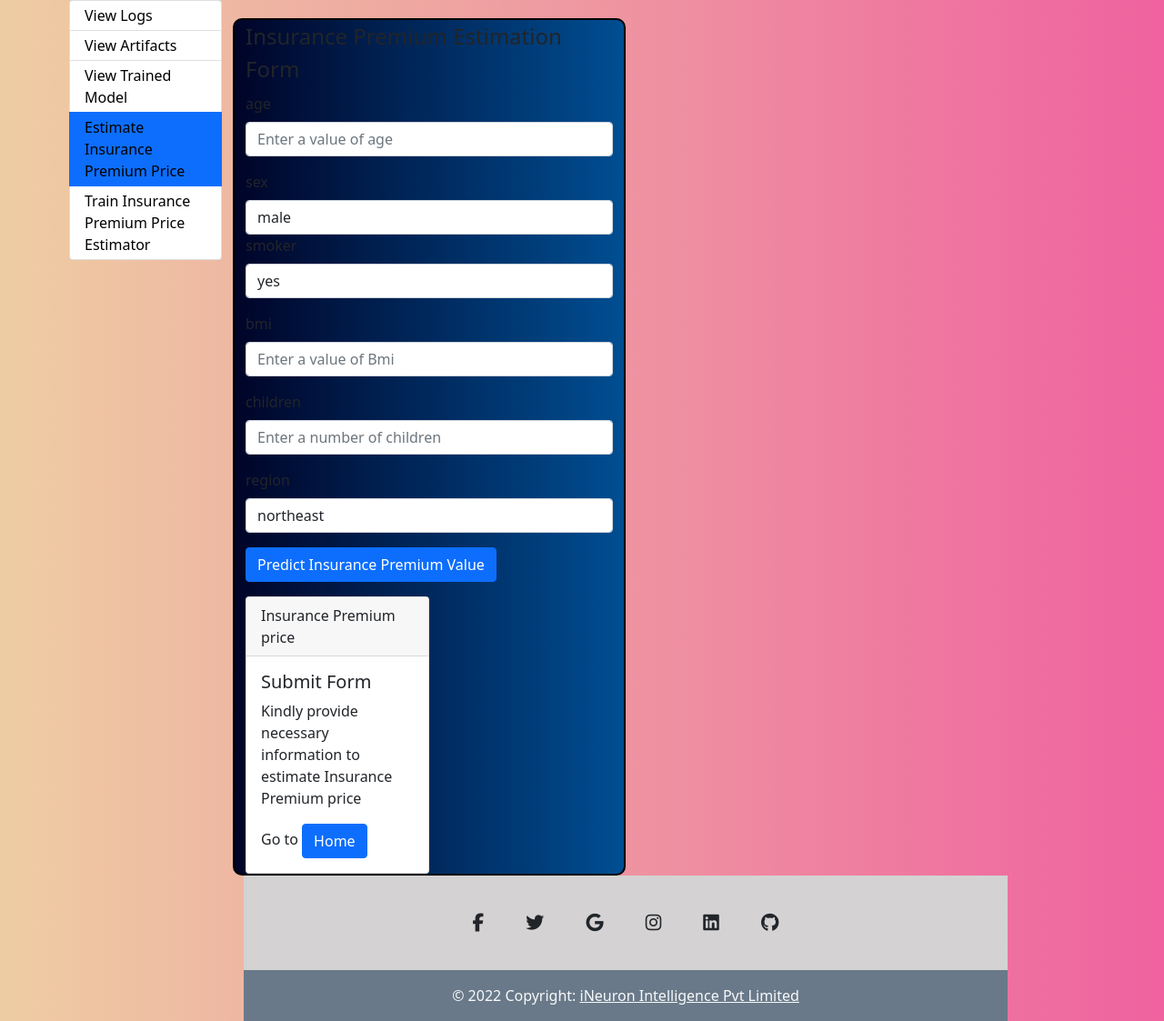
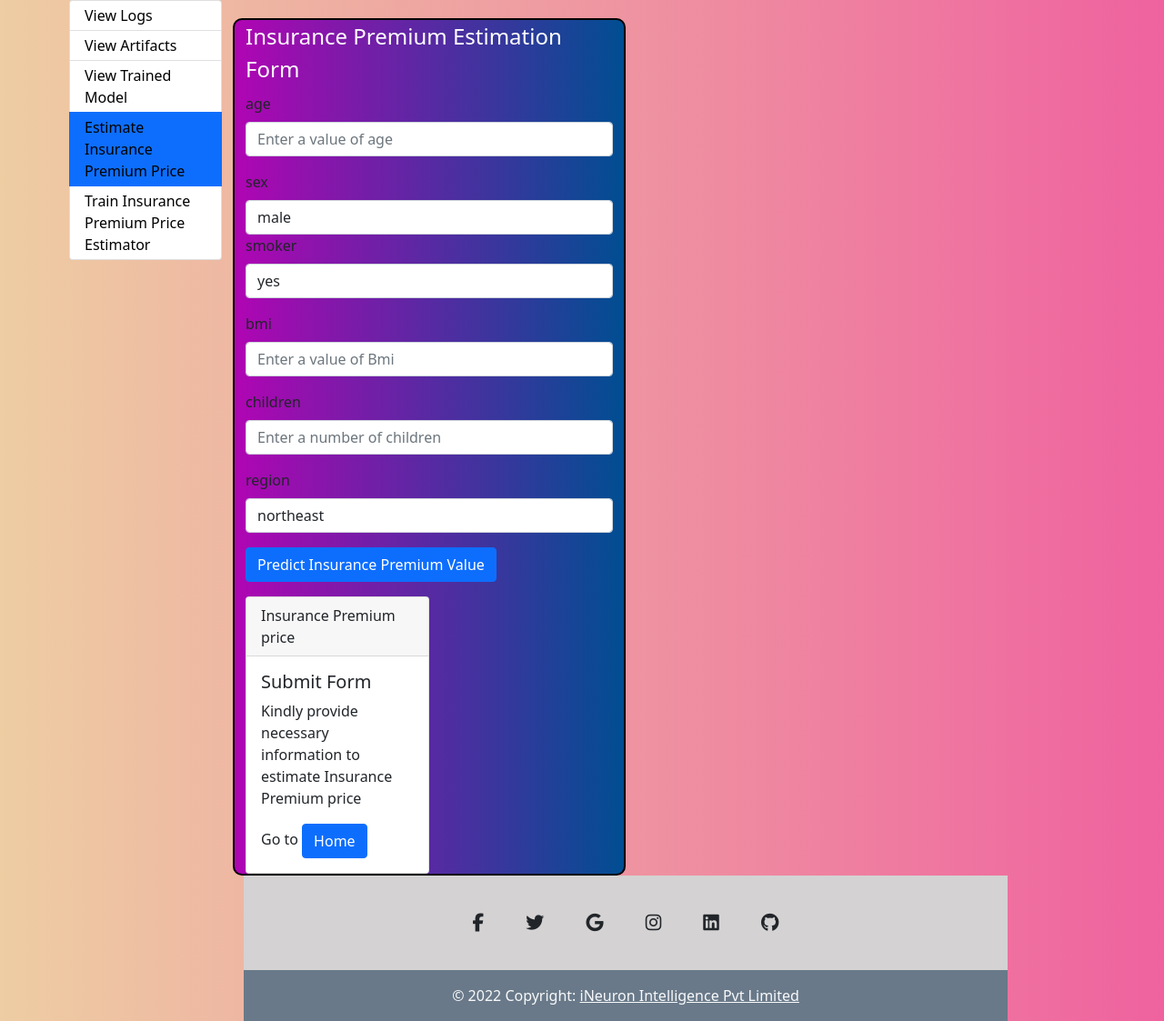
Before and after one commit to shrey-0407/Insurance-Premium-Prediction-Internship-Project, a Flask app: page /predict in a window 1280 px wide. Shown: the part 56-1179 px from the top of the page at 91% size. Run offline with Flask 2, Linux system fonts and the light colour scheme; some libraries are stand-ins or nearby versions.

Commit message:
FRONTEND DONE

```diff
--- a/templates/predict.html
+++ b/templates/predict.html
@@ -10,14 +10,14 @@ integrity="sha384-1BmE4kWBq78iYhFldvKuhfTAU6auU8tT94WrHftjDbrCEXSU1oBoqyl2QvZ6jI
 {% block content %}
 
 <div class="row">
-    <div class="col-md-6 col-sm-12 col-xs-6 col-lg-6" style="border:2px solid black; border-radius:10px;  background: linear-gradient(to right, #000428, #004e92);">
+    <div class="col-md-6 col-sm-12 col-xs-6 col-lg-6" style="border:2px solid black; border-radius:10px;  background: linear-gradient(to right, #b005b3, #004e92);">
 
 
         <form action="/predict" method="post">
-            <legend>Insurance Premium Estimation Form</legend>
+            <legend style="color: white;">Insurance Premium Estimation Form</legend>
             <div class="mb-3">
                 <label class="form-label">age</label>
-                <input class="form-control" type="text" name="age" placeholder="Enter a value of age"
+                <input class="form-control" type="text"  name="age" placeholder="Enter a value of age"
                     required />
             </div>
             <div class="mb-3">
```
